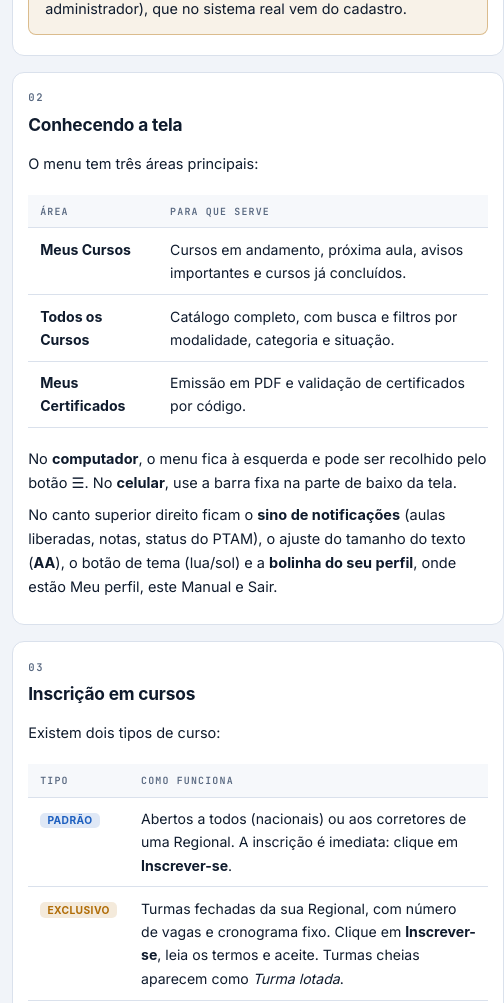
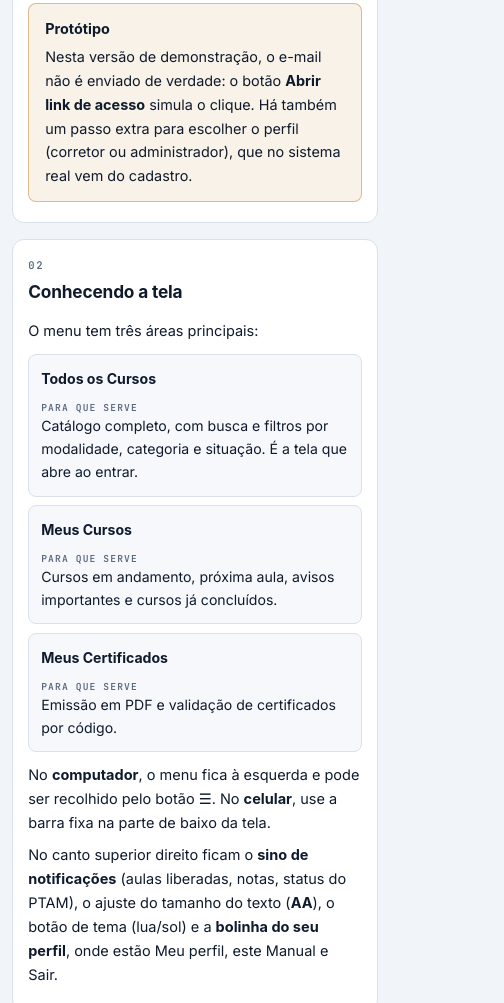
Before and after one commit to nICOLAS-user15/ead-creci-plataforma, a plain HTML site: page prototipo/manual-do-aluno.html in a window 390 px wide. Shown: the part 1080-2083 px from the top of the page, 504 px wide, since content can reach past the window. Drawn offline with Linux system fonts and the light colour scheme; a web font is replaced by a local one.

Commit message:
fix(manual): corrige layout no celular e empilha tabelas

```diff
--- a/prototipo/manual-do-aluno.html
+++ b/prototipo/manual-do-aluno.html
@@ -92,7 +92,8 @@
 
         /* Tablet */
         @media (max-width: 860px) {
-            .layout { grid-template-columns: 1fr; gap: 1rem; padding-top: 1.1rem; }
+            /* minmax(0, …): sem isso a coluna cresce até a largura mínima das tabelas e a página inteira passa da tela */
+            .layout { grid-template-columns: minmax(0, 1fr); gap: 1rem; padding-top: 1.1rem; }
             nav.toc { position: sticky; top: 62px; z-index: 5; padding: .7rem .9rem; box-shadow: 0 6px 18px rgb(0 0 0 / .06); }
             nav.toc summary { cursor: pointer; }
             .toc-caret { display: inline; }
@@ -113,7 +114,17 @@
             section.card h2 { font-size: 1.08rem; }
             ol.steps li { padding: .6rem .7rem; }
             .note { flex-direction: column; gap: .3rem; }
+            /* Tabelas viram cartões empilhados: cada célula ganha o nome da coluna (data-label, preenchido pelo script) */
+            .tbl { overflow: visible; }
+            .tbl table { min-width: 0; }
+            .tbl thead { display: none; }
+            .tbl table, .tbl tbody, .tbl tr, .tbl td { display: block; width: 100%; }
+            .tbl tr { border: 1px solid var(--line); border-radius: 8px; background: var(--surface2); padding: .55rem .75rem; margin-bottom: .55rem; }
+            .tbl td { border: 0; padding: .2rem 0; }
+            .tbl td[data-label]:not(:first-child)::before { content: attr(data-label); display: block; font: 600 .6rem 'JetBrains Mono'; letter-spacing: .12em; text-transform: uppercase; color: var(--muted); margin-top: .25rem; }
         }
+        main { min-width: 0; }
+        code { overflow-wrap: anywhere; }
         @media (max-width: 380px) { .hide-xs { display: none; } }
         @media print {
             header.top, nav.toc { display: none; }
@@ -182,8 +193,8 @@
                 <div class="tbl"><table>
                     <thead><tr><th>Área</th><th>Para que serve</th></tr></thead>
                     <tbody>
+                        <tr><td><strong>Todos os Cursos</strong></td><td>Catálogo completo, com busca e filtros por modalidade, categoria e situação. É a tela que abre ao entrar.</td></tr>
                         <tr><td><strong>Meus Cursos</strong></td><td>Cursos em andamento, próxima aula, avisos importantes e cursos já concluídos.</td></tr>
-                        <tr><td><strong>Todos os Cursos</strong></td><td>Catálogo completo, com busca e filtros por modalidade, categoria e situação.</td></tr>
                         <tr><td><strong>Meus Certificados</strong></td><td>Emissão em PDF e validação de certificados por código.</td></tr>
                     </tbody>
                 </table></div>
@@ -314,6 +325,13 @@
             if (small.addEventListener) small.addEventListener('change', sync);
             d.querySelector('summary').addEventListener('click', function (e) { if (!small.matches) e.preventDefault(); });
             d.addEventListener('click', function (e) { if (e.target.closest('a') && small.matches) d.removeAttribute('open'); });
+            // Rótulo de coluna em cada célula, usado quando a tabela vira cartão no celular
+            Array.prototype.forEach.call(document.querySelectorAll('.tbl table'), function (t) {
+                var heads = Array.prototype.map.call(t.querySelectorAll('thead th'), function (th) { return th.textContent.trim(); });
+                Array.prototype.forEach.call(t.querySelectorAll('tbody tr'), function (tr) {
+                    Array.prototype.forEach.call(tr.children, function (td, i) { if (heads[i]) td.setAttribute('data-label', heads[i]); });
+                });
+            });
             var top = document.getElementById('to-top');
             window.addEventListener('scroll', function () { top.classList.toggle('show', window.scrollY > 600); }, { passive: true });
         })();
```
